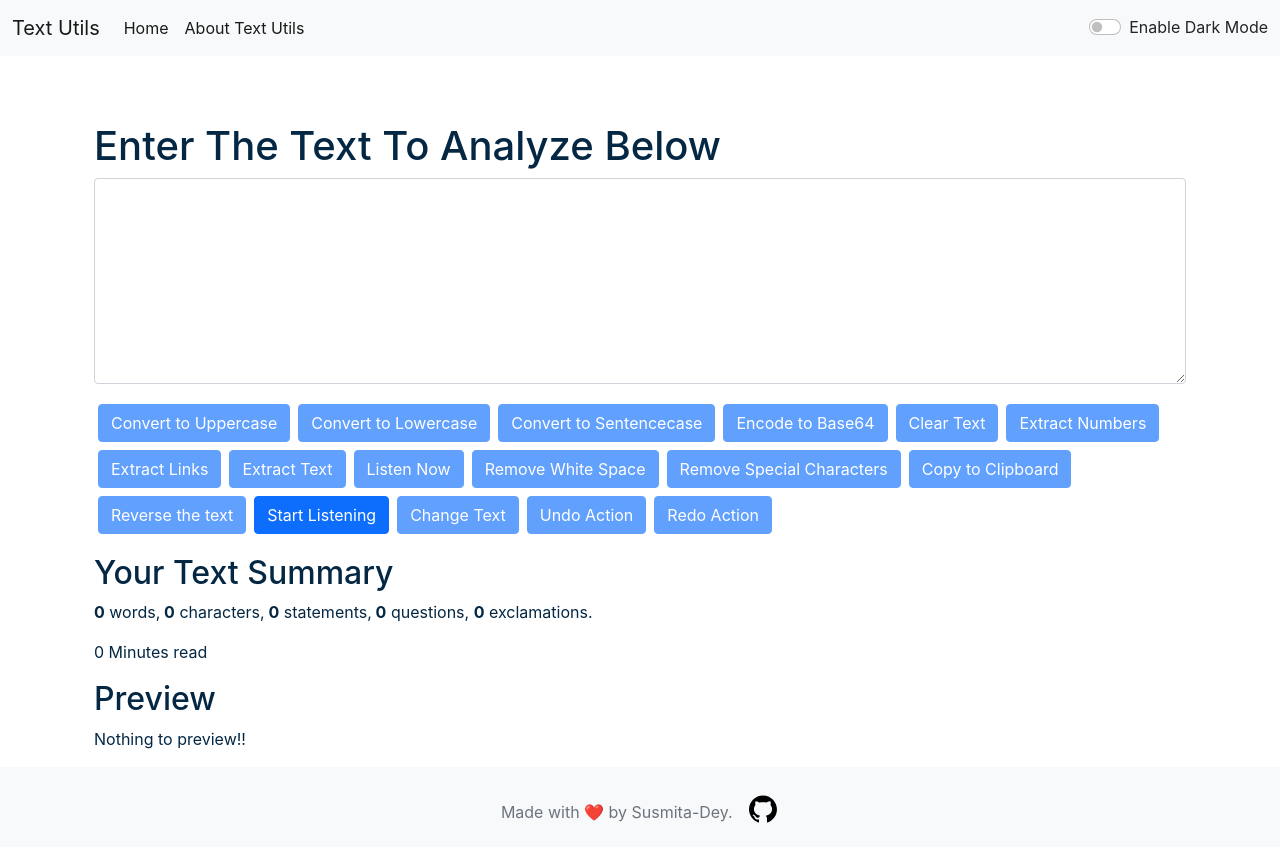
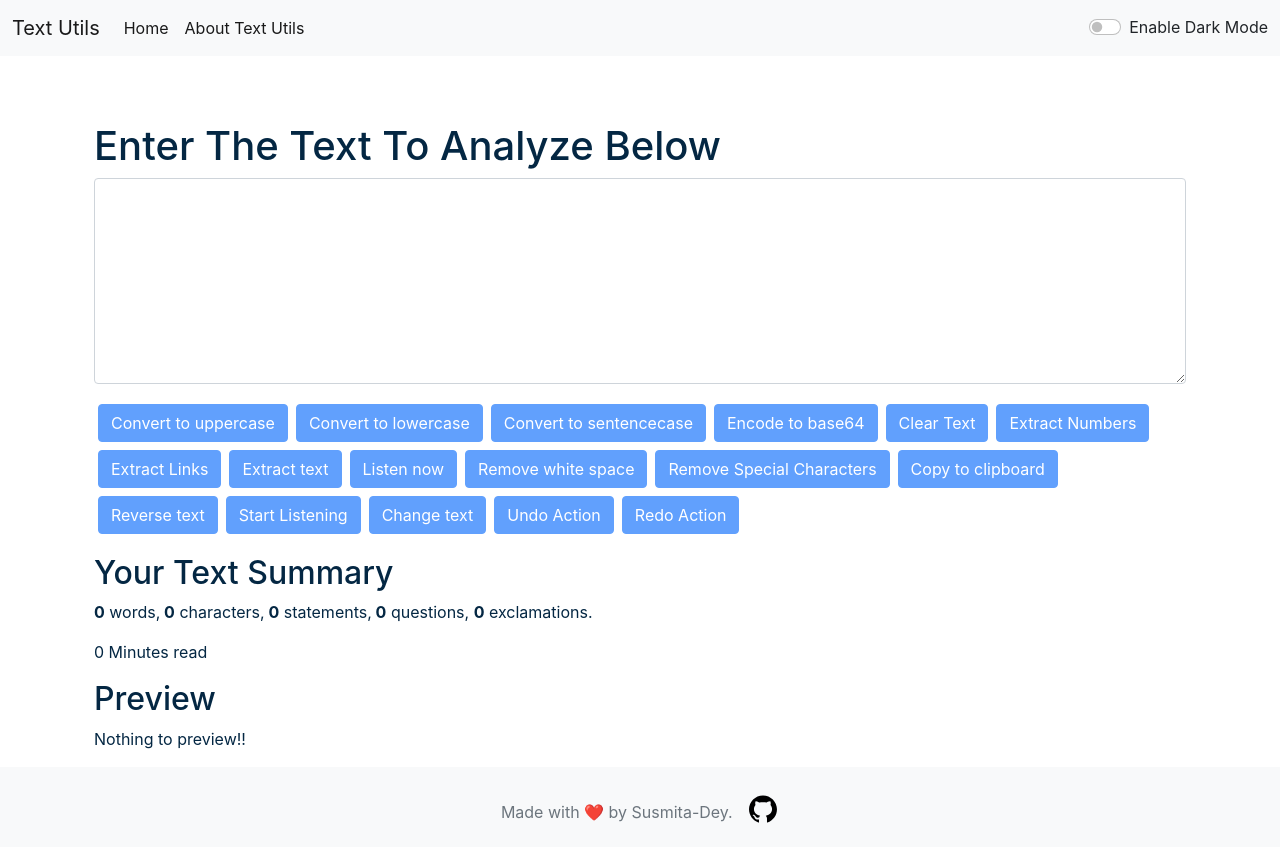
Before and after one commit to Susmita-Dey/TextUtils, a React (Create React App) app: page / in a window 1280 px wide. Built offline with nearby package versions, Linux system fonts and the light colour scheme.

Commit message:
reusable button ui component
1. Folder to create UI components like button, textarea
2. Create re-usable button ui component.
3. Avaialble actions array to iterate the process of creating a new action.
4. Fix spelling error in handleListen
5. Fix theme update error in listener middleware

```diff
--- a/src/components/TextForm.js
+++ b/src/components/TextForm.js
@@ -2,6 +2,7 @@ import { useState, useEffect } from 'react';
 import { useSelector, useDispatch } from 'react-redux';
 
 import { textActions } from '../store/features/text/textSlice';
+import Button from './ui/Button';
 
 export default function TextForm(props) {
   const [isListening, setIsListening] = useState(false);
@@ -15,8 +16,6 @@ export default function TextForm(props) {
    * dispatch function to invoke actions on the state
    */
   const dispatch = useDispatch();
-
-  console.log(textState);
 
   /**
    * Dispatch to undo text action
@@ -160,7 +159,7 @@ export default function TextForm(props) {
       console.log('start');
     } else {
       mic.stop();
-      console.log('stopeed');
+      console.log('stopped');
     }
     mic.onresult = (event) => {
       const transcript = Array.from(event.results)
@@ -182,6 +181,94 @@ export default function TextForm(props) {
     const newWord = prompt('Enter the string to replace with.');
     dispatch(textActions.replaceText({ word, newWord }));
   };
+
+  const availableActions = [
+    {
+      label: 'Convert to uppercase',
+      handleOnClick: handleUpClick,
+      disabled: textState.text.length === 0,
+    },
+    {
+      label: 'Convert to lowercase',
+      handleOnClick: handleLowClick,
+      disabled: textState.text.length === 0,
+    },
+    {
+      label: 'Convert to sentencecase',
+      handleOnClick: handleSentenceClick,
+      disabled: textState.text.length === 0,
+    },
+    {
+      label: 'Encode to base64',
+      handleOnClick: handlebase64Click,
+      disabled: textState.text.length === 0,
+    },
+    {
+      label: 'Clear Text',
+      handleOnClick: handleClearClick,
+      disabled: textState.text.length === 0,
+    },
+    {
+      label: 'Extract Numbers',
+      handleOnClick: handleNumExtract,
+      disabled: textState.text.length === 0,
+    },
+    {
+      label: 'Extract Links',
+      handleOnClick: handleLinkExtract,
+      disabled: textState.text.length === 0,
+    },
+    {
+      label: 'Extract text',
+      handleOnClick: handletextExtract,
+      disabled: textState.text.length === 0,
+    },
+    {
+      label: 'Listen now',
+      handleOnClick: handleSpeakClick,
+      disabled: textState.text.length === 0,
+    },
+    {
+      label: 'Remove white space',
+      handleOnClick: handleRemoveWhiteSpaceClick,
+      disabled: textState.text.length === 0,
+    },
+    {
+      label: 'Remove Special Characters',
+      handleOnClick: handleRemoveSpecialCharacters,
+      disabled: textState.text.length === 0,
+    },
+    {
+      label: 'Copy to clipboard',
+      handleOnClick: handleCopyClick,
+      disabled: textState.text.length === 0,
+    },
+    {
+      label: 'Reverse text',
+      handleOnClick: handlereverseClick,
+      disabled: textState.text.length === 0,
+    },
+    {
+      label: isListening ? 'Stop Listening' : 'Start Listening',
+      handleOnClick: () => setIsListening((prevState) => !prevState),
+      disabled: textState.text.length === 0,
+    },
+    {
+      label: 'Change text',
+      handleOnClick: replace,
+      disabled: textState.text.length === 0,
+    },
+    {
+      label: 'Undo Action',
+      handleOnClick: handleUndo,
+      disabled: textState.undoStack.length === 0,
+    },
+    {
+      label: 'Redo Action',
+      handleOnClick: handleRedo,
+      disabled: textState.redoStack.length === 0,
+    },
+  ];
 
   return (
     <>
@@ -205,130 +292,10 @@ export default function TextForm(props) {
             }}
           ></textarea>
         </div>
-        <button
-          disabled={textState.text.length === 0}
-          className="btn btn-primary mx-1 my-1"
-          onClick={handleUpClick}
-        >
-          Convert to Uppercase
-        </button>
-        <button
-          disabled={textState.text.length === 0}
-          className="btn btn-primary mx-1 my-1"
-          onClick={handleLowClick}
-        >
-          Convert to Lowercase
-        </button>
-        <button
-          disabled={textState.text.length === 0}
-          className="btn btn-primary mx-1 my-1"
-          onClick={handleSentenceClick}
-        >
-          Convert to Sentencecase
-        </button>
-        <button
-          disabled={textState.text.length === 0}
-          className="btn btn-primary mx-1 my-1"
-          onClick={handlebase64Click}
-        >
-          Encode to Base64
-        </button>
-        <button
-          disabled={textState.text.length === 0}
-          className="btn btn-primary mx-1 my-1"
-          onClick={handleClearClick}
-        >
-          Clear Text
-        </button>
-        <button
-          disabled={textState.text.length === 0}
-          className="btn btn-primary mx-1 my-1"
-          onClick={handleNumExtract}
-        >
-          Extract Numbers
-        </button>
-        <button
-          disabled={textState.text.length === 0}
-          className="btn btn-primary mx-1 my-1"
-          onClick={handleLinkExtract}
-        >
-          Extract Links
-        </button>
-        <button
-          disabled={textState.text.length === 0}
-          className="btn btn-primary mx-1 my-1"
-          onClick={handletextExtract}
-        >
-          Extract Text
-        </button>
-        <button
-          disabled={textState.text.length === 0}
-          className="btn btn-primary mx-1 my-1"
-          onClick={handleSpeakClick}
-        >
-          Listen Now
-        </button>
-        <button
-          disabled={textState.text.length === 0}
-          className="btn btn-primary mx-1 my-1"
-          onClick={handleRemoveWhiteSpaceClick}
-        >
-          Remove White Space
-        </button>
-
-        <button
-          disabled={textState.text.length === 0}
-          className="btn btn-primary mx-1 my-1"
-          onClick={handleRemoveSpecialCharacters}
-        >
-          Remove Special Characters
-        </button>
-
-        <button
-          disabled={textState.text.length === 0}
-          className="btn btn-primary mx-1 my-1"
-          onClick={handleCopyClick}
-        >
-          Copy to Clipboard
-        </button>
-        <button
-          disabled={textState.text.length === 0}
-          className="btn btn-primary mx-1 my-1"
-          onClick={handlereverseClick}
-        >
-          Reverse the text
-        </button>
-
-        <button
-          className="btn btn-primary mx-1 my-1"
-          onClick={() => setIsListening((prevState) => !prevState)}
-        >
-          {isListening ? 'Stop Listening' : 'Start Listening'}
-        </button>
-
-        <button
-          disabled={textState.text.length === 0}
-          className="btn btn-primary mx-1 my-1"
-          onClick={replace}
-        >
-          Change Text
-        </button>
-        <button
-          disabled={textState.undoStack.length === 0}
-          className="btn btn-primary mx-1 my-1"
-          onClick={handleUndo}
-        >
-          Undo Action
-        </button>
-        <button
-          disabled={textState.redoStack.length === 0}
-          className="btn btn-primary mx-1 my-1"
-          onClick={handleRedo}
-        >
-          Redo Action
-        </button>
+        {availableActions.map((action) => (
+          <Button key={action.label} action={action} />
+        ))}
       </div>
-
       <div
         className="container my-3"
         style={{
--- /dev/null
+++ b/src/components/ui/Button.jsx
@@ -0,0 +1,13 @@
+export default function Button({ action }) {
+  const { disabled, handleOnClick = () => {}, label } = action;
+
+  return (
+    <button
+      disabled={disabled}
+      className="btn btn-primary mx-1 my-1"
+      onClick={handleOnClick}
+    >
+      {label}
+    </button>
+  );
+}
--- a/src/store/store.js
+++ b/src/store/store.js
@@ -16,7 +16,8 @@ textListenerMiddleware.startListening({
       action.type === 'text/undo' ||
       action.type === 'text/redo' ||
       action.type === 'text/updateText' ||
-      action.type.search('alert/') !== -1
+      action.type.search('alert/') !== -1 ||
+      action.type.search('theme/') !== -1
     )
       return false;
     else return true;
@@ -30,13 +31,13 @@ textListenerMiddleware.startListening({
 
 alertListenerMiddleware.startListening({
   predicate(action, currState, nextState) {
-    console.log(action);
     if (
       action.type === 'text/exec' ||
       action.type === 'text/undo' ||
       action.type === 'text/redo' ||
       action.type === 'text/updateText' ||
-      action.type.search('alert/') !== -1
+      action.type.search('alert/') !== -1 ||
+      action.type.search('theme/') !== -1
     )
       return false;
     else return true;
```
